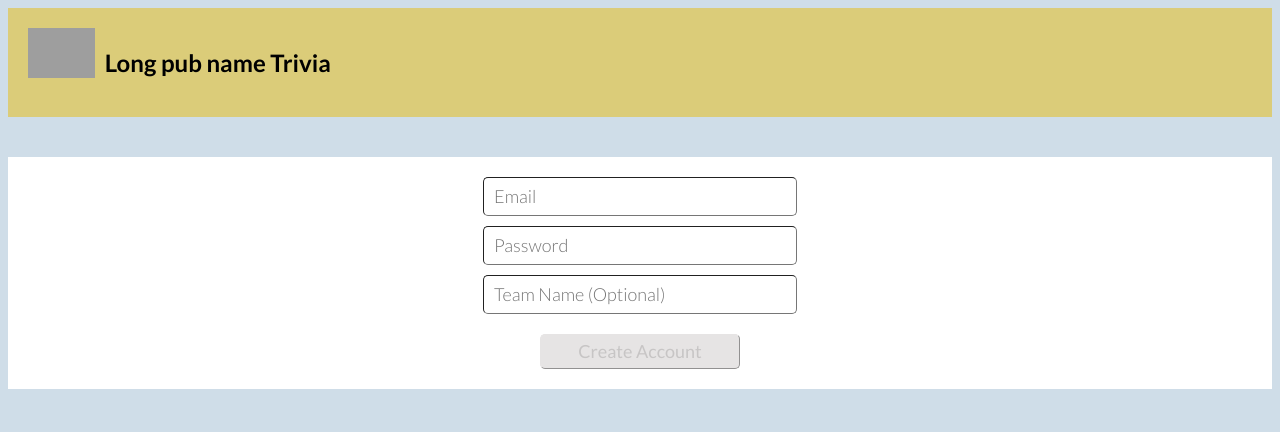
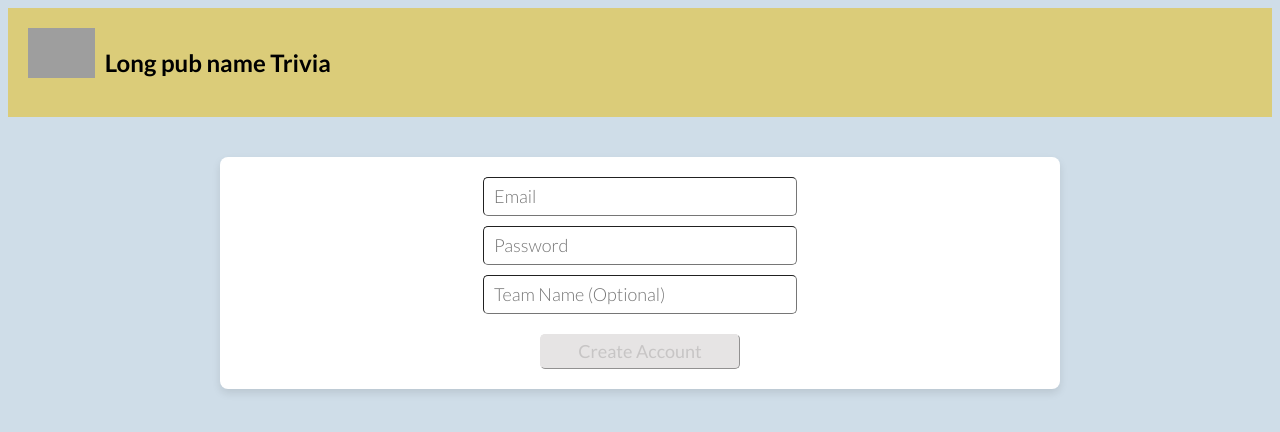
Before and after one commit to libbykay1/triviav2, an Angular app in the folder frontend/triviav2/: page /account/create in a window 1280 px wide. Shown: the top 432 px of the page. Built offline with nearby package versions, Linux system fonts and the light colour scheme; grey boxes are pictures that could not be loaded.

Commit message:
css updates

```diff
--- a/frontend/triviav2/src/app/create-account/create-account.component.css
+++ b/frontend/triviav2/src/app/create-account/create-account.component.css
@@ -10,6 +10,10 @@ main {
     align-items: center;
     flex-direction: column;
     min-height: 20vh;
+    max-width: 800px;
+    margin: 40px auto;
+    border-radius: 8px;
+    box-shadow: 0 4px 8px rgba(0,0,0,0.1);
 }
 
 form {
--- a/frontend/triviav2/src/app/create-team/create-team.component.css
+++ b/frontend/triviav2/src/app/create-team/create-team.component.css
@@ -7,6 +7,10 @@ main {
     font-style: normal;
     padding: 20px;
     margin-top: 40px;
+    max-width: 800px;
+    margin: 40px auto;
+    border-radius: 8px;
+    box-shadow: 0 4px 8px rgba(0,0,0,0.1);
 }
 
 input {
--- a/frontend/triviav2/src/app/login/login.component.css
+++ b/frontend/triviav2/src/app/login/login.component.css
@@ -10,6 +10,10 @@ main {
     align-items: center;
     flex-direction: column;
     min-height: 20vh;
+    max-width: 800px;
+    margin: 40px auto;
+    border-radius: 8px;
+    box-shadow: 0 4px 8px rgba(0,0,0,0.1);
 }
 
 form {
--- a/frontend/triviav2/src/app/player-home/player-home.component.css
+++ b/frontend/triviav2/src/app/player-home/player-home.component.css
@@ -1,5 +1,3 @@
-
-
 main {
     background-color: white;
     font-family: "Lato", sans-serif;
@@ -7,6 +5,10 @@ main {
     font-style: normal;
     padding: 20px;
     margin-top: 40px;
+    max-width: 800px;
+    margin: 40px auto;
+    border-radius: 8px;
+    box-shadow: 0 4px 8px rgba(0,0,0,0.1);
 }
 
 input {
@@ -19,7 +21,9 @@ input {
     border-radius: 5px;
     border-width: 1px;
     padding-left: 10px;
+    margin-bottom: 10px;
 }
+
 button {
     width: 200px;
     height: 35px;
@@ -33,8 +37,42 @@ button {
     margin-top: 10px;
     border-width: 1px;
     border-color: rgb(230, 228, 228);
+    cursor: pointer;
 }
 
 button:disabled {
-    color:rgb(199, 197, 197);
+    color: rgb(199, 197, 197);
 }
+
+table {
+    width: 100%;
+    border-collapse: collapse;
+    margin-top: 20px;
+}
+
+thead {
+    background-color: #f2f2f2;
+}
+
+th, td {
+    padding: 12px;
+    text-align: left;
+    border-bottom: 1px solid #ddd;
+}
+
+tbody tr:hover {
+    background-color: #f5f5f5;
+}
+
+a {
+    color: #0d5098;
+    text-decoration: none;
+    cursor: pointer;
+}
+
+a:hover {
+    text-decoration: underline;
+}
+form {
+    margin-bottom: 40px; /* Add space between form and current teams section */
+}
--- a/frontend/triviav2/src/app/user-home/user-home.component.css
+++ b/frontend/triviav2/src/app/user-home/user-home.component.css
@@ -9,6 +9,10 @@ main {
     font-style: normal;
     padding: 20px;
     margin-top: 40px;
+    max-width: 800px;
+    margin: 40px auto;
+    border-radius: 8px;
+    box-shadow: 0 4px 8px rgba(0,0,0,0.1);
 }
 
 .content-1 {
--- a/frontend/triviav2/src/app/waiting-room/waiting-room.component.css
+++ b/frontend/triviav2/src/app/waiting-room/waiting-room.component.css
@@ -8,4 +8,8 @@ main {
     padding: 20px;
     margin-top: 40px;
     text-align: center;
+    max-width: 800px;
+    margin: 40px auto;
+    border-radius: 8px;
+    box-shadow: 0 4px 8px rgba(0,0,0,0.1);
 }
```
